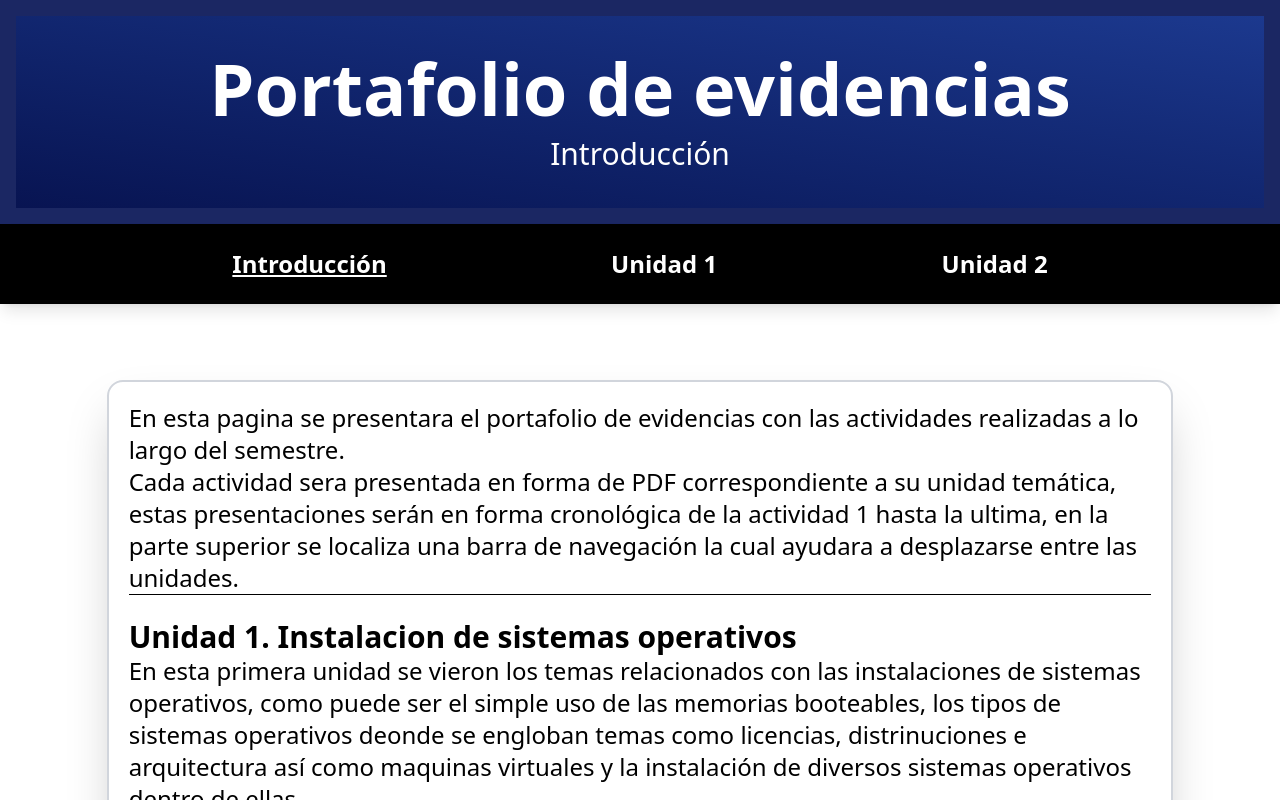
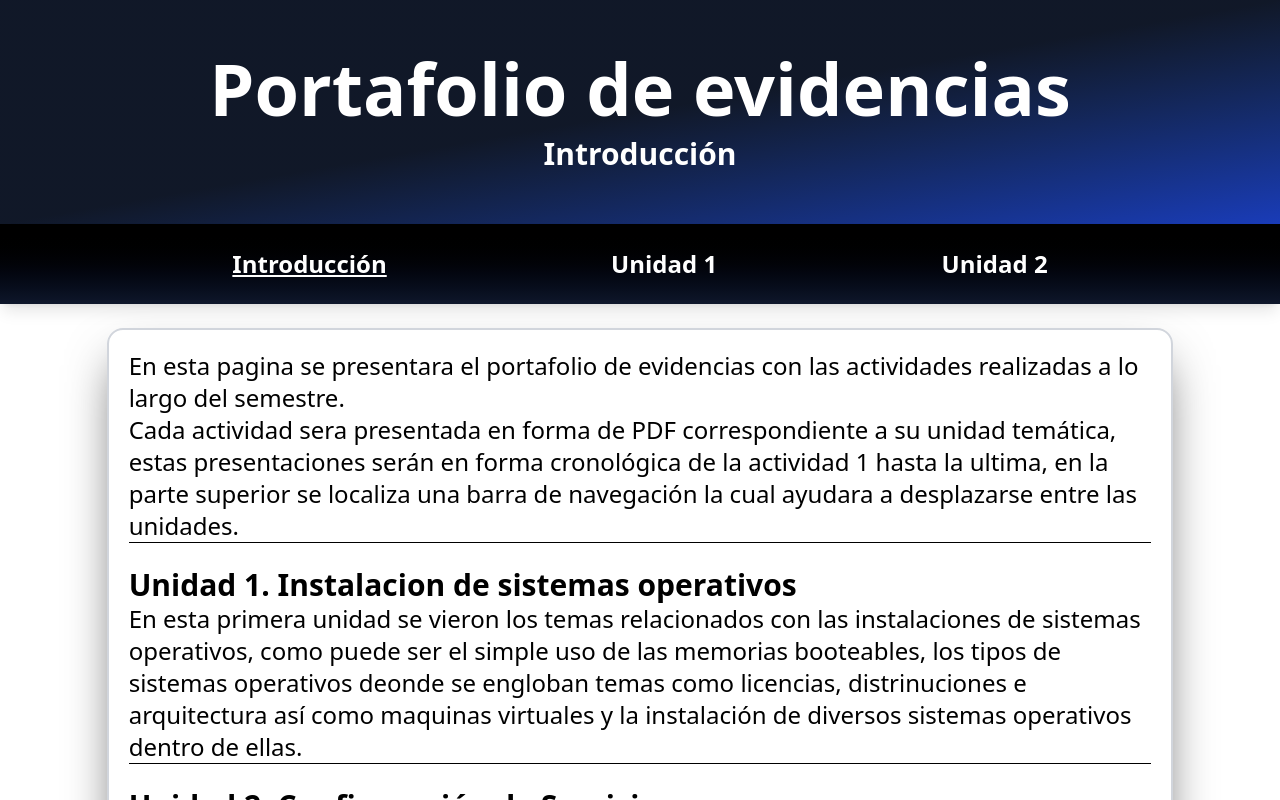
Before and after one commit to ChristianFLozano/Evidencia, a React (Vite) app: page / in a window 1280 px wide. Shown: the top 800 px of the page. Built offline with nearby package versions, Linux system fonts and the light colour scheme.

Commit message:
Header, navbar and Presentation Style enhanced

```diff
--- a/src/Components/Header.jsx
+++ b/src/Components/Header.jsx
@@ -4,20 +4,18 @@ export default function Header(props) {
 
     return (
     <>
-        <header className="bg-[#1B2763] text-white text-center p-4 w-full h-38 md:h-40 lg:h-56">
-            <div className="w-full h-full bg-gradient-to-bl from-blue-900 to-[#081452] flex items-center justify-center flex-col">
+        <header className="bg-gradient-to-tl from-blue-800 via-gray-900 to-gray-900 text-white text-center p-4 w-full h-38 md:h-40 lg:h-56">
+            <div className="w-full h-full flex items-center justify-center flex-col">
                 <motion.h1 className=" text-2xl sm:text-3xl md:text-5xl lg:text-7xl font-bold"
                 initial={{ y: -200 }}
                 animate={{ y: 0 }}
-                transition={{ duration: 1.25 }}
-                whileHover={{ scale: 1.1 }}
+                transition={{ duration: 1 }}
                 >{props.text}</motion.h1>
 
-                <motion.h2 className="text-lg sm:text-xl md:text-2xl lg:text-3xl font-light mt-3"
+                <motion.h2 className="text-lg sm:text-xl md:text-2xl lg:text-3xl font-bold mt-3"
                 initial={{ y: -150}}
                 animate={{ y: 0 }}
-                transition={{ duration: 1.25 }}
-                whileHover={{ scale: 1.1 }}
+                transition={{ duration: 1 }}
                 >{props.subtitle}</motion.h2>
             </div>
         </header>
--- a/src/Components/Navbar.jsx
+++ b/src/Components/Navbar.jsx
@@ -6,7 +6,8 @@ export default function Navbar() {
 
     return (
         <>
-            <nav className="w-full h-auto flex flex-wrap justify-evenly p-4 bg-black shadow-lg mb-5">
+            <nav className="w-full h-auto flex flex-wrap justify-evenly p-4 bg-linear-to-b
+                from-black to-slate-900 from-5% shadow-lg">
                 <NavLink
                     className={`text-white text-lg md:text-2xl sm:text-xl font-bold p-2 hover:text-gray-300 transition-colors duration-300 ${location.pathname === '/' ? 'underline' : ''}`}
                     to='/'
--- a/src/Pages/Presentation.jsx
+++ b/src/Pages/Presentation.jsx
@@ -18,11 +18,11 @@ export default function Presentation() {
             <Navbar  />
         </section>
         <main className="w-screen h-auto bg-[#fff] flex justify-center">
-            <motion.div className=" w-10/12  h-8/12 p-5 mt-14 border-2 border-gray-300 rounded-2xl shadow-2xl mb-5"
-            whileHover={{ scale: 1.05 }}
+            <motion.div className=" w-10/12  h-8/12 p-5 mt-6 border-2 border-gray-300
+            rounded-2xl shadow-2xl mb-5 shadow-neutral-600"
             initial={{opacity: 0, x: -100}}
             animate={{opacity: 1, x: 0}}
-            transition={{duration: 1.5}}
+            transition={{duration: 1}}
             >
                 <h3 className="text-md md:text-2xl sm:text-xl " >
                     En esta pagina se presentara el portafolio de evidencias con las actividades realizadas a lo largo del semestre. <br />
@@ -40,6 +40,7 @@ export default function Presentation() {
                     uso de las memorias booteables, los tipos de sistemas operativos deonde se engloban temas como licencias, distrinuciones e arquitectura
                     así como maquinas virtuales y la instalación de diversos sistemas operativos dentro de ellas.
                 </h3>
+                <hr/>
                 <br />
                 <h2 className="text-lg md:text-3xl sm:text-2xl font-bold">
                     Unidad 2. Configuración de Servicios
@@ -49,6 +50,9 @@ export default function Presentation() {
                 y problemas de control que ocurren en nuestro sistema operativo y como se solucionan asi como nosotros tuvimos
                 tuvimos que conocerlos y resolver dos problemas (producto-consumidor y filosofos)
                 </h3>
+                <hr/>
+                <br />
+
 
             </motion.div>
         </main>
```
Also changed, not shown: 1 other file (tests, documents, lock files or other folders).
